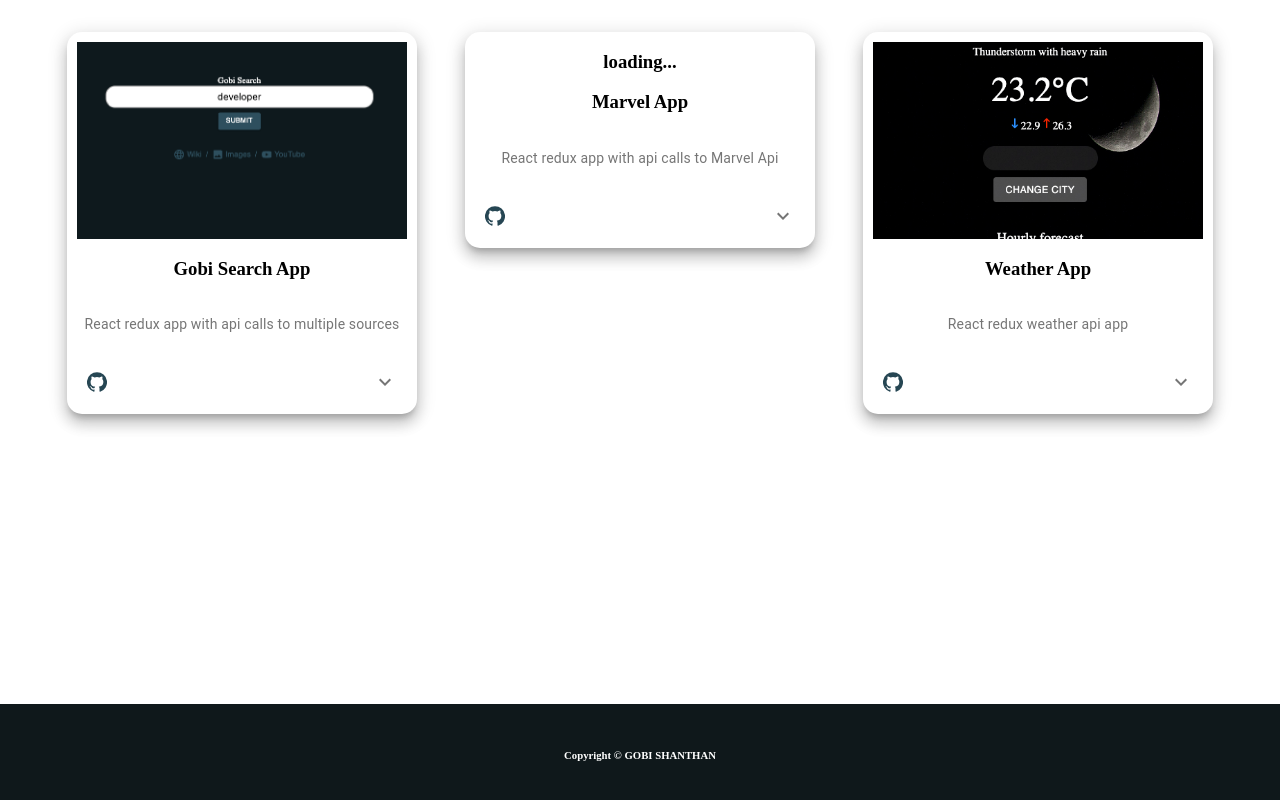
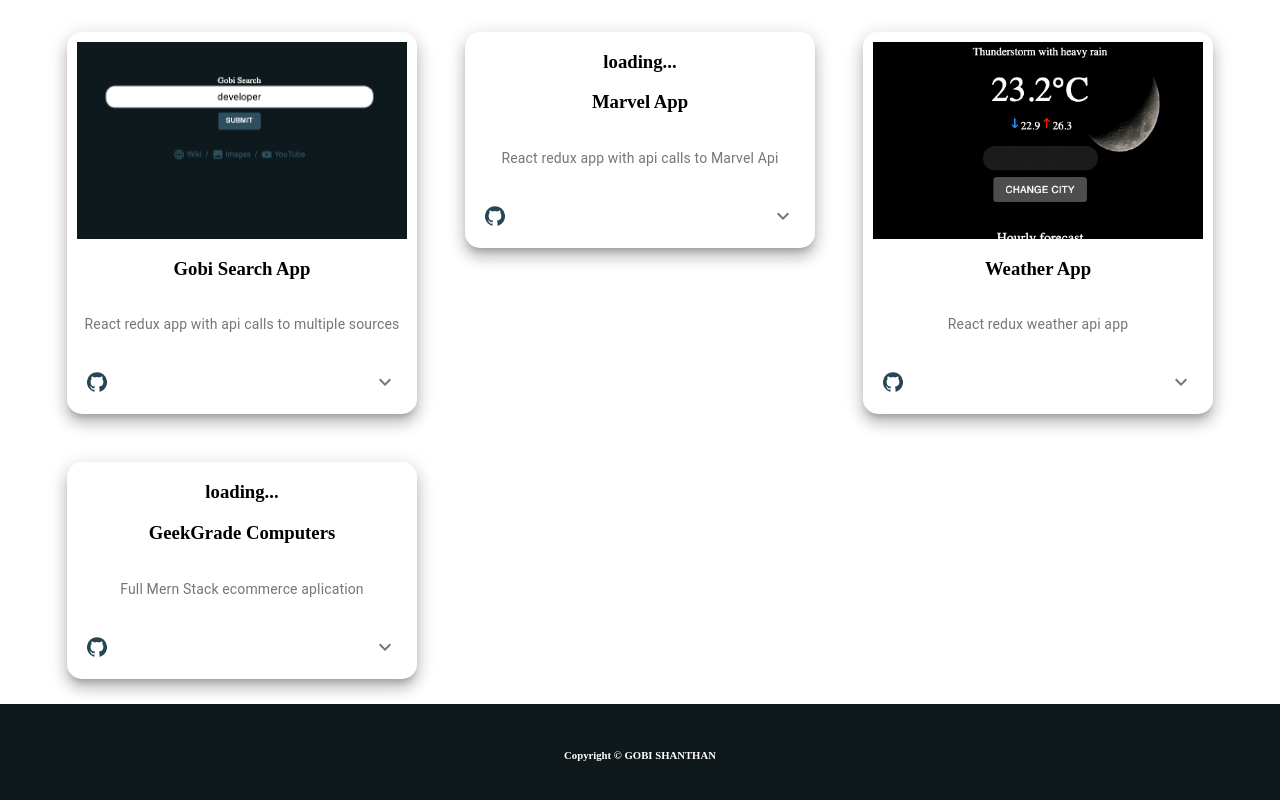
Before and after one commit to GobiShanthan/Portfolio, a React (Create React App) app in the folder frontend/: page / in a window 1280 px wide. Shown: the part 955-1755 px from the top of the page. Built offline with nearby package versions, Linux system fonts and the light colour scheme.

Commit message:
geekgrade major update

```diff
--- a/frontend/src/GeekGradeMain/Component/GeekGradeNavbar.js
+++ b/frontend/src/GeekGradeMain/Component/GeekGradeNavbar.js
@@ -36,7 +36,7 @@ const useStyles = makeStyles((theme) => ({
     <div className={classes.root}>
       <AppBar position="static">
         <Toolbar variant="dense">
-          <Link to='/' style={{color:'white',textDecoration:'none'}}>
+          <Link to='/geekgrade' style={{color:'white',textDecoration:'none'}}>
           <img src={geekLogo} alt='geekgrade' style={{width:"100px"}}/>
           </Link>
           <Typography variant="h6" className={classes.title}>
--- a/frontend/src/Screens/PortfolioProjects.js
+++ b/frontend/src/Screens/PortfolioProjects.js
@@ -12,7 +12,7 @@ const PortfolioProjects =() =>{
                 <PortFolioCard Title='Gobi Search App' Content='React redux app with api calls to multiple sources' image={gsearch} link={`/searchpage`} projectInfo={searchProjectInfo}/>
                 <PortFolioCard Title='Marvel App' Content='React redux app with api calls to Marvel Api ' link={`/marvel`}/>
                 <PortFolioCard Title='Weather App' Content={'React redux weather api app'} link={`/weather`} image={WeatherMain}/>
-                {/*<PortFolioCard Title='Fun Animations page' Content={'Having fun with effects'} link={`/funpage`}/>   */}
+                <PortFolioCard Title='GeekGrade Computers' Content={'Full Mern Stack ecommerce aplication'} link={`/geekgrade`}/>
             </div>
         </div>
     )
```
